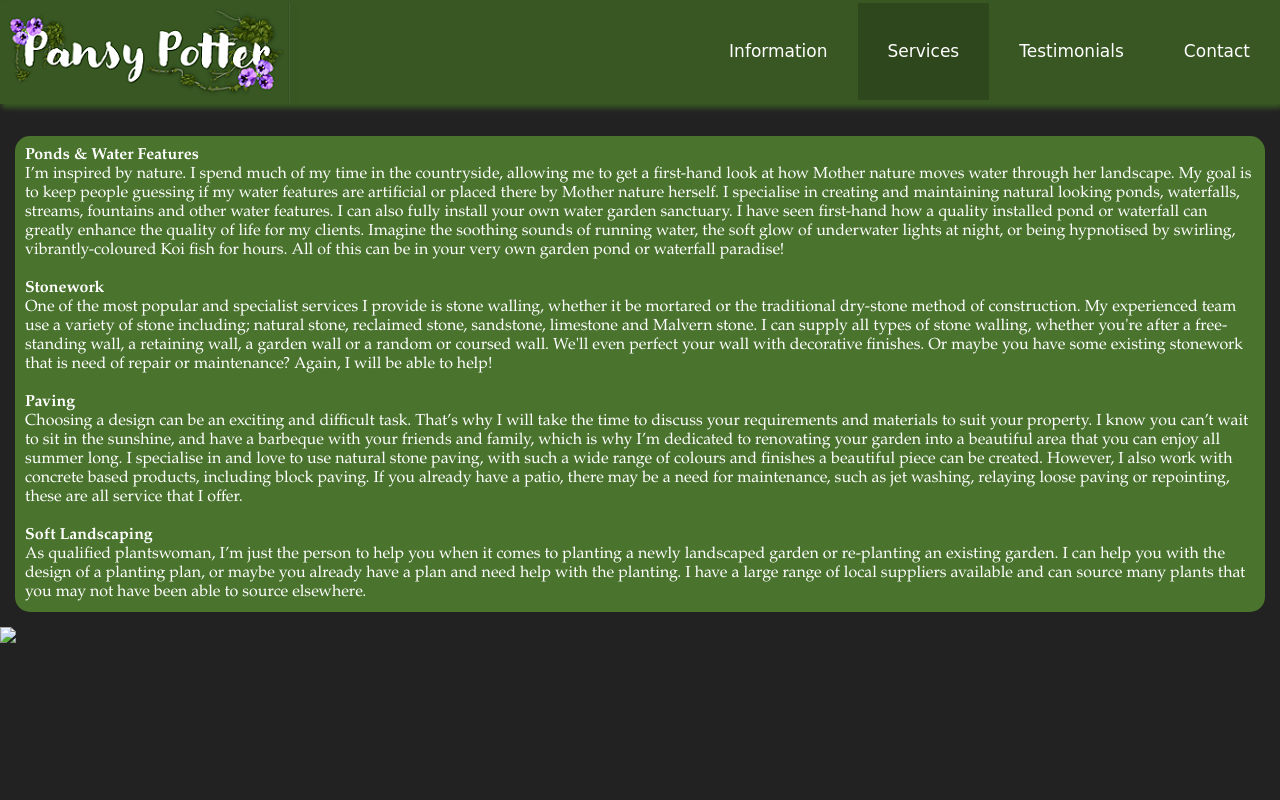
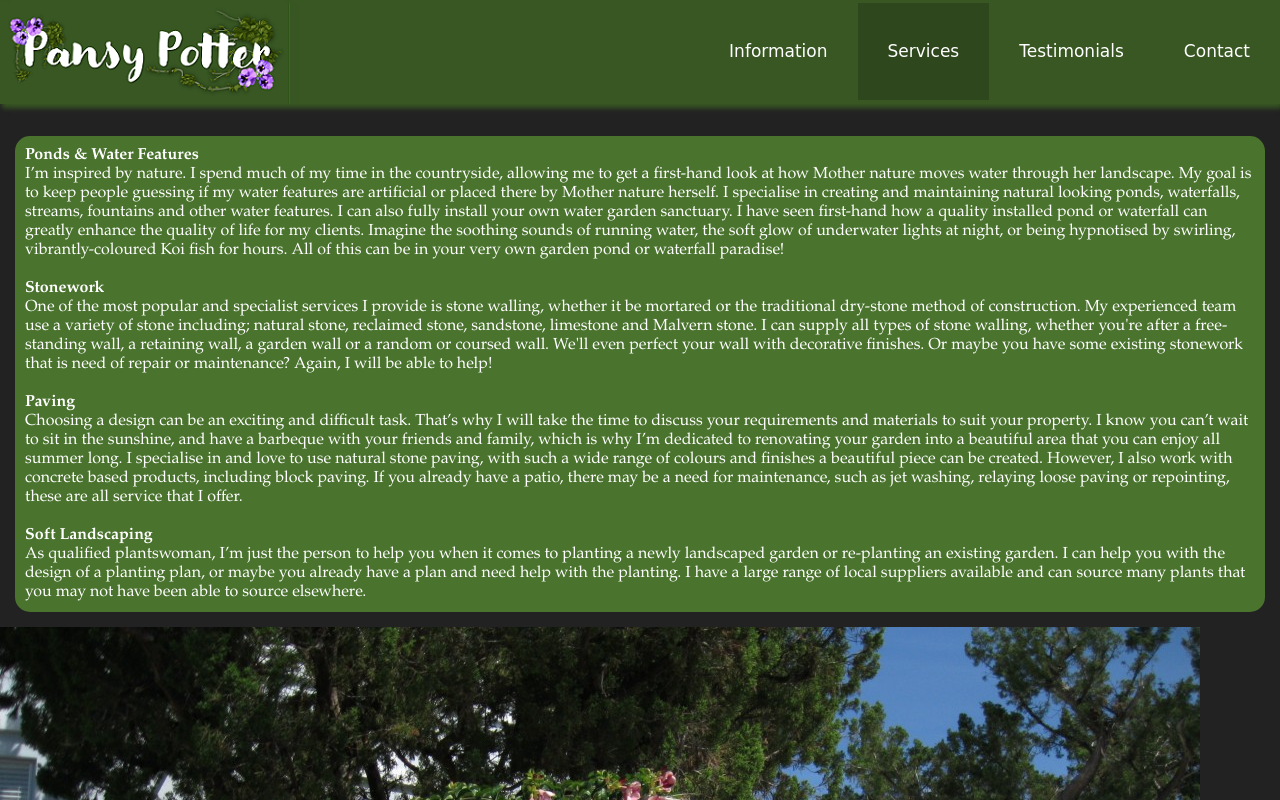
Before and after one commit to Millie0907/millie0907.github.io, a plain HTML site: page PansyPotterServices.html in a window 1280 px wide. Shown: the top 800 px of the page. Drawn offline with Linux system fonts and the light colour scheme.

Commit message:
Add files via upload

```diff
--- a/PansyPotterServices.html
+++ b/PansyPotterServices.html
@@ -41,7 +41,7 @@
 	<br>
 	As qualified plantswoman, I’m just the person to help you when it comes to planting a newly landscaped garden or re-planting an existing garden. I can help you with the design of a planting plan, or maybe you already have a plan and need help with the planting. I have a large range of local suppliers available and can source many plants that you may not have been able to source elsewhere.
 	</p>
-	<img src="Stonework.jpg">
+	<img src="images/Stonework.jpg">
 	</body>
 
 </html>
```
